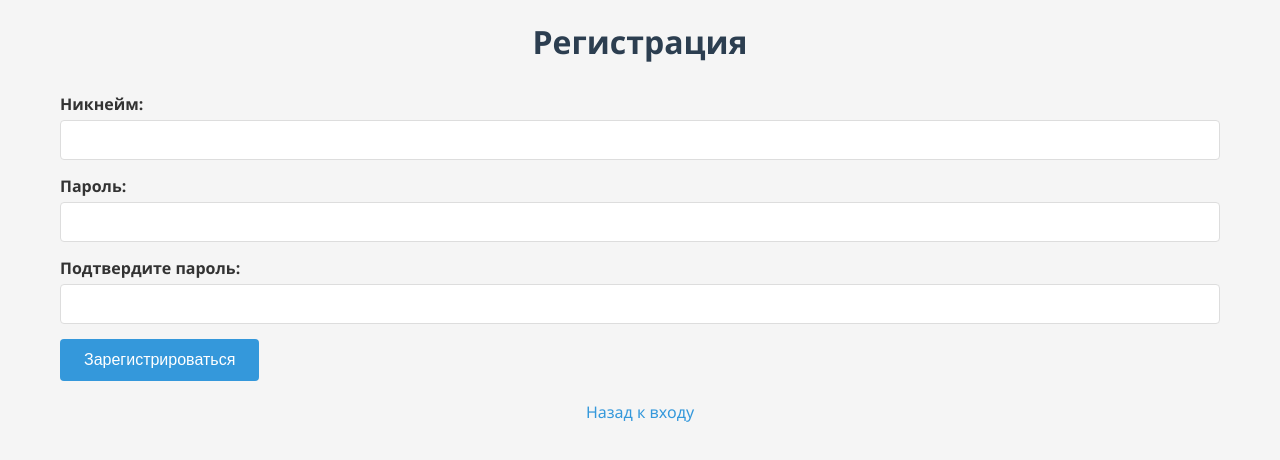
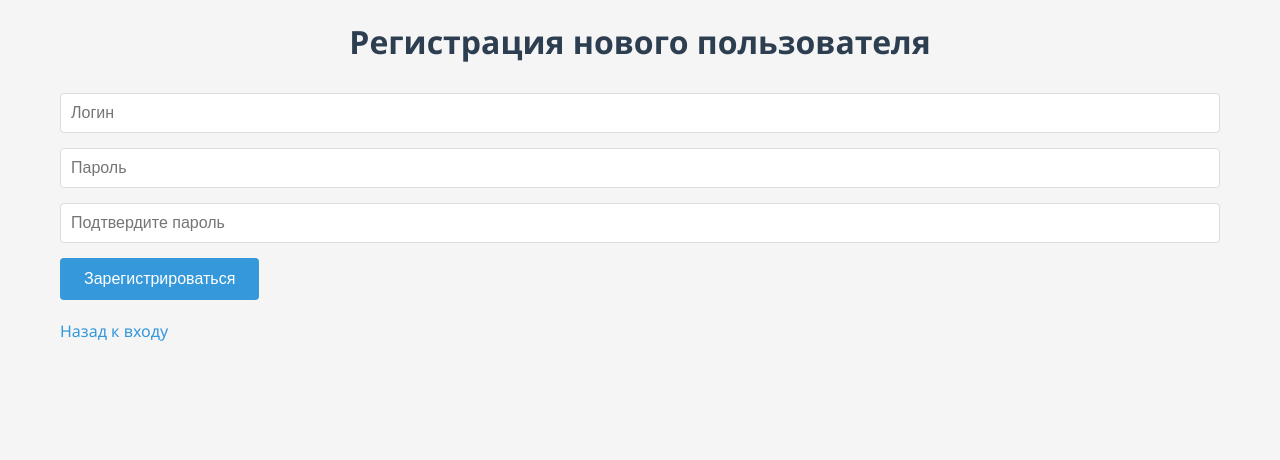
Before and after one commit to midlxx/site-1, a plain HTML site: page register.html in a window 1280 px wide. Drawn offline with Linux system fonts and the light colour scheme.

Commit message:
Update register.html

```diff
--- a/register.html
+++ b/register.html
@@ -1,31 +1,29 @@
 <!DOCTYPE html>
-<html lang="ru">
+<html>
 <head>
-    <meta charset="UTF-8">
-    <meta name="viewport" content="width=device-width, initial-scale=1.0">
   <title>Регистрация</title>
   <link rel="stylesheet" href="css/style.css">
 </head>
 <body>
   <div class="container">
-        <h1>Регистрация</h1>
-        <form id="registerForm">
+    <h1>Регистрация нового пользователя</h1>
+
     <div class="form-group">
-                <label for="regUsername">Никнейм:</label>
-                <input type="text" id="regUsername" name="regUsername" required>
+      <input type="text" id="regUsername" placeholder="Логин" required>
     </div>
     <div class="form-group">
-                <label for="regPassword">Пароль:</label>
-                <input type="password" id="regPassword" name="regPassword" required>
+      <input type="password" id="regPassword" placeholder="Пароль" required>
     </div>
     <div class="form-group">
-                <label for="confirmPassword">Подтвердите пароль:</label>
-                <input type="password" id="confirmPassword" name="confirmPassword" required>
+      <input type="password" id="confirmPassword" placeholder="Подтвердите пароль" required>
     </div>
-            <button type="submit">Зарегистрироваться</button>
-        </form>
-        <p><a href="index.html">Назад к входу</a></p>
+    <button onclick="register(event)">Зарегистрироваться</button>
+
+    <div style="margin-top: 20px;">
+      <a href="index.html">Назад к входу</a>
     </div>
+  </div>
+
   <script src="js/auth.js"></script>
 </body>
 </html>
```
Lines whose indentation alone changed are shown as unchanged.
